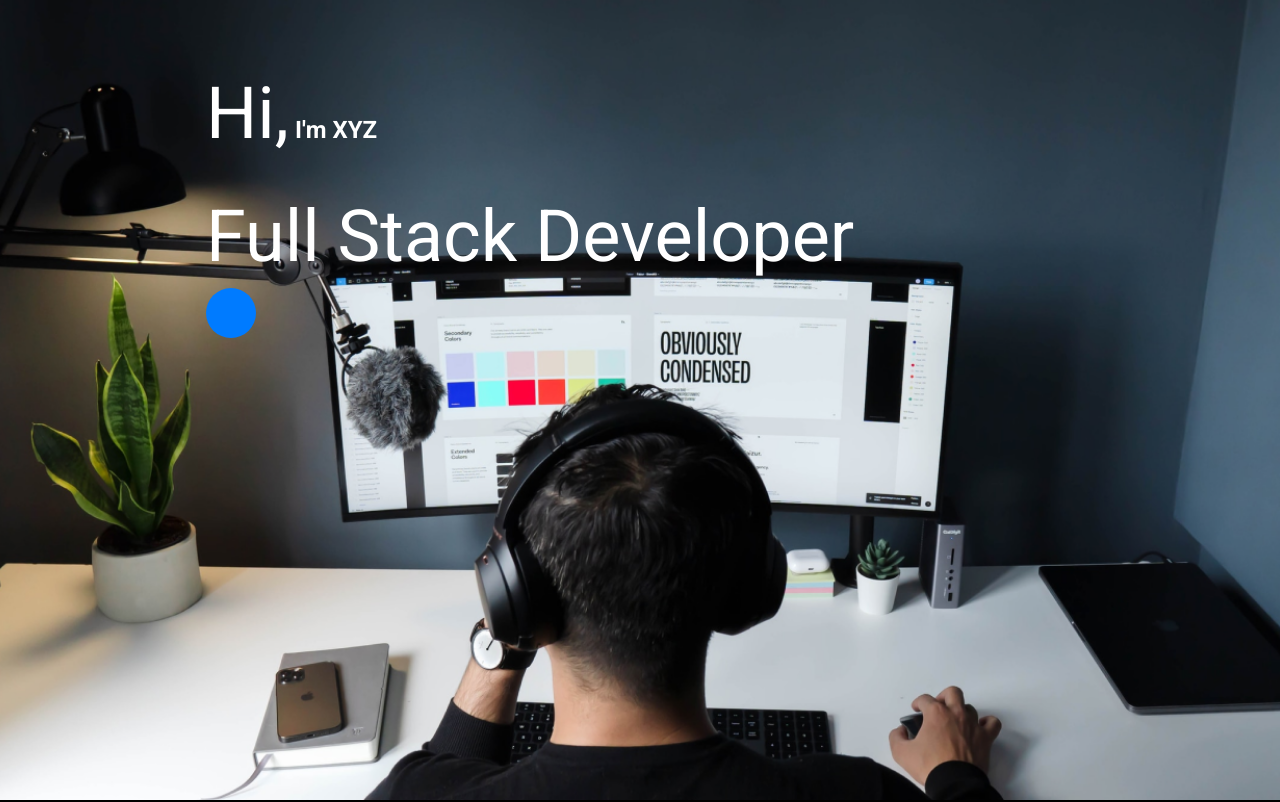
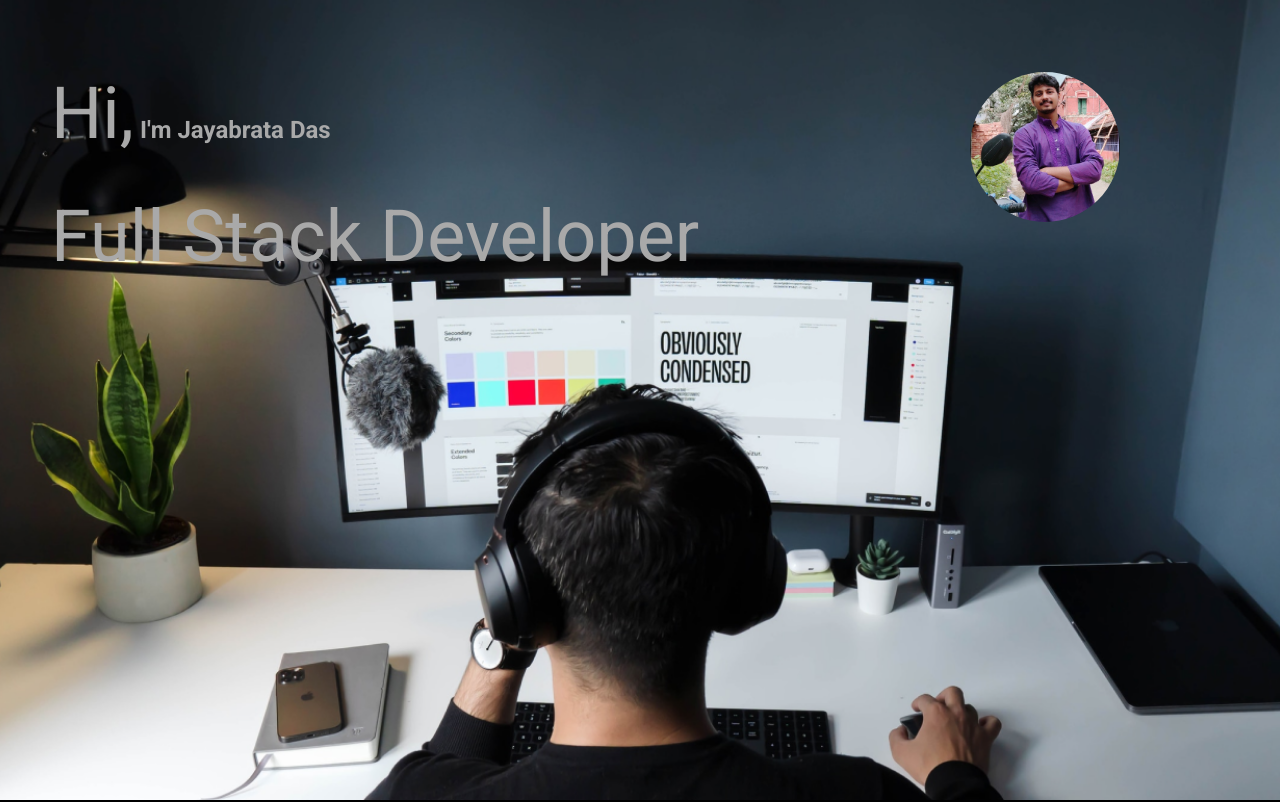
Before and after one commit to Jayabrata22/Developer_Landing_Page, a plain HTML site: page index.html in a window 1280 px wide. Shown: the top 802 px of the page. Drawn offline with Linux system fonts and the light colour scheme.

Commit message:
Adding new Change/Adding DP

```diff
--- a/Style.css
+++ b/Style.css
@@ -26,23 +26,31 @@ html,body{
     background-position: center center;
     background-repeat: no-repeat;
     background-size:cover;
+    display: flex;
+    flex-wrap: wrap;
 
 }
-.circle {
-  width: 50px; /* Adjust the width and height to change the size of the circle */
-  height: 50px; /* Ensure width and height are equal for a perfect circle */
-  background-color: #007bff; /* Change the background color of the circle */
+ .circle {
+  flex: 0 0 150px; /* Adjust the size of the circle */
+  width: 150px; /* Adjust the width and height to change the size of the circle */
+  height: 150px; /* Ensure width and height are equal for a perfect circle */
+  background-image: url(images/myImage.jpg); /* Replace 'your-image.jpg' with the path to your image */
+  background-size: cover; /* Cover the entire background with the image */
   border-radius: 50%; /* Set border-radius to 50% for a circular shape */
+  float: right;
+  margin-top: 72px;
+  margin-right: 160px;
 }
 
 
 .ptext1{
 
     max-width:900px;
-    color: white;
+    color: #A9A9A9;
     margin: 0 auto;
     padding-top: 64px;
     padding-left: 16px;
+    flex: 1; /* Allow paragraph to take remaining space */
 }
 
 .text1{
@@ -76,7 +84,6 @@ html,body{
     display: grid;
     gap: 20px;
     grid-template-columns: repeat(auto-fit, minmax(320px, 1fr));
-
     max-width: 1100px;
     margin: 50px auto;
 }
--- a/index.html
+++ b/index.html
@@ -9,11 +9,11 @@
 <body>
     <section class="pictureOne">
         <div class="ptext1">
-            <h2><span class="text1">Hi,</span> I'm XYZ</h2>
+            <h2><span class="text1">Hi,</span> I'm Jayabrata Das</h2>
             <br>
             <h1 class="text1">Full Stack Developer</h1>
+        </div>
         <div class="circle"></div>
-        </div>
     </section>
     <section class="middlepart">
         <div class="ptext2">
@@ -21,6 +21,7 @@
                 Good knowledge of JAVA, Python,<br><br> Node JS, C++, C#. NET. Ability to implement a full software development life cycle (SDLC) and <br><br> analyze the performance of programs to correct deficiencies. </h2>
         </div>
     </section>
+    <div class="scrollable-container">
         <section class="skillpart">
             <div class="grid-item">
                 <div class="skillcard">
@@ -56,6 +57,7 @@
                 </div>
             </div>
         </section>
+    </div>
     <section class="bottom_section">
         <div class="contact">
           <h2>Experience</h2>
```
Also changed, not shown: images/PIC.jpg (added), images/myImage.jpg (added). Lines whose indentation alone changed are shown as unchanged.
